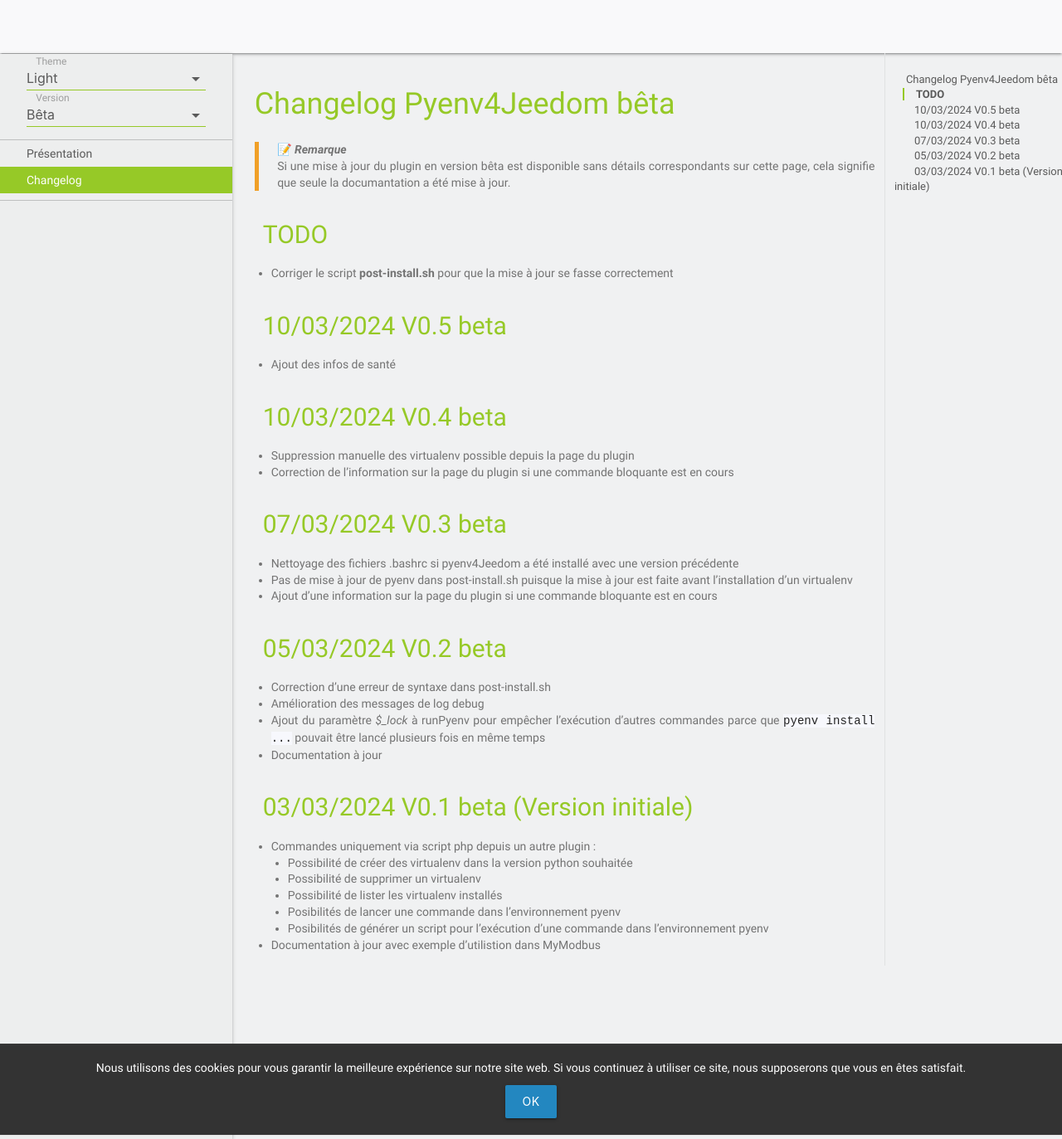
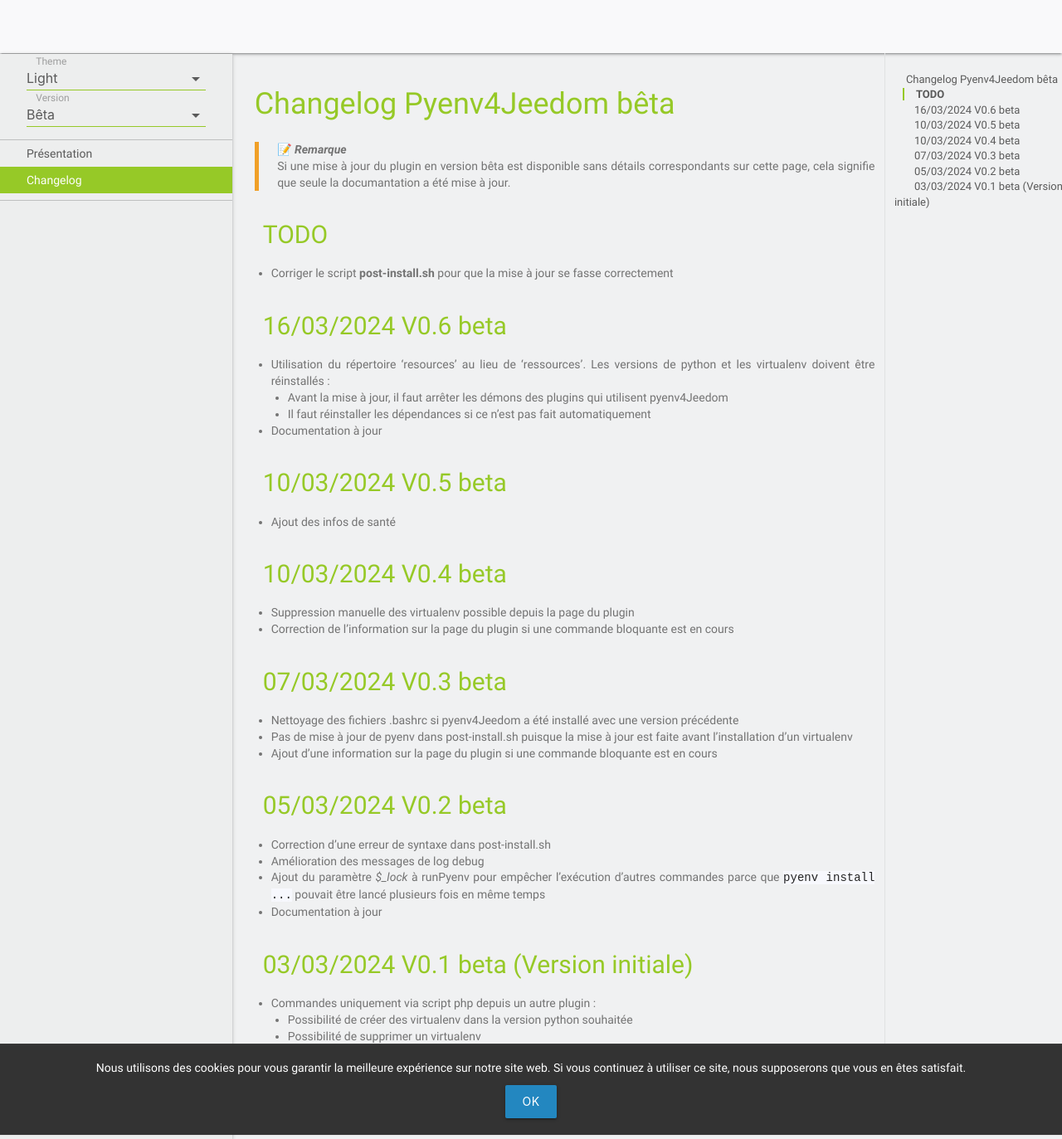
Before and after one commit to pifou25/pyenv4Jeedom, a Jekyll site: the page built from docs/fr_FR/beta/changelog.md, in a window 1280 px wide and 1373 px high. Shown: the whole window at 83% size. Built offline with Jekyll 4.4.1, drawn with Linux system fonts in a browser that asks for light colours; emoji names are drawn with the system emoji font; our own code applies the rules of GitHub Pages for plain Markdown files.

Commit message:
## 16/03/2024 V0.6 beta
- Utilisation du répertoire 'resources' au lieu de 'ressources'. Les versions de python et les virtualenv doivent être
réinstallés :
  - Avant la mise à jour, il faut arrêter les démons des plugins qui utilisent pyenv4Jeedom
  - Il faut réinstaller les dépendances si ce n'est pas fait automatiquement
- Documentation à jour

```diff
--- a/docs/fr_FR/beta/changelog.md
+++ b/docs/fr_FR/beta/changelog.md
@@ -6,6 +6,13 @@
 
 ## TODO
 - Corriger le script **post-install.sh** pour que la mise à jour se fasse correctement
+
+## 16/03/2024 V0.6 beta
+- Utilisation du répertoire 'resources' au lieu de 'ressources'. Les versions de python et les virtualenv doivent être
+réinstallés :
+  - Avant la mise à jour, il faut arrêter les démons des plugins qui utilisent pyenv4Jeedom
+  - Il faut réinstaller les dépendances si ce n'est pas fait automatiquement
+- Documentation à jour
 
 ## 10/03/2024 V0.5 beta
 - Ajout des infos de santé
--- a/plugin_info/packages.json
+++ b/plugin_info/packages.json
@@ -20,6 +20,6 @@
   "plugin": {
   },
   "post-install": {
-    "script" : "plugins/pyenv/ressources/post-install.sh"
+    "script" : "plugins/pyenv/resources/post-install.sh"
   }
 }
```
Also changed, not shown: docs/fr_FR/beta/index.md (+3 -3 lines), 5 other files.
